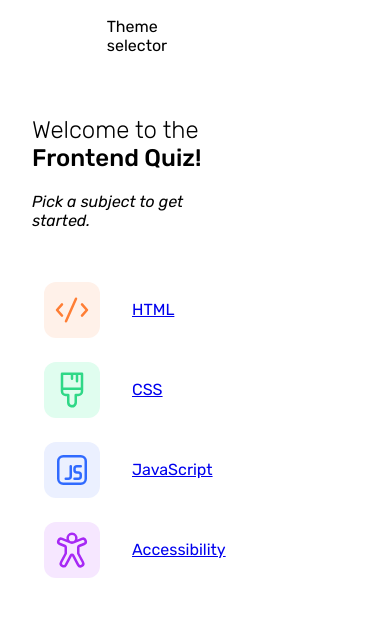
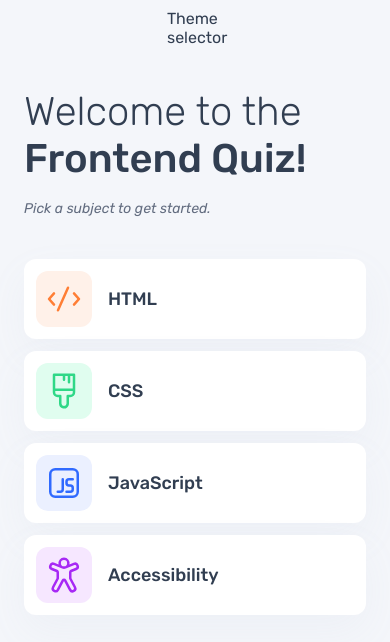
Before and after one commit to ryanbradley-webdev/frontend-quiz, a Vue app: page / in a window 390 px wide. Shown: the top 642 px of the page. Built offline with nearby package versions, Linux system fonts and the light colour scheme.

Commit message:
Add root style variables and update styling for home page for mobile.

```diff
--- a/src/App.vue
+++ b/src/App.vue
@@ -18,5 +18,6 @@ main {
   row-gap: 40px;
   padding-inline: 24px;
   padding-block: 32px;
+  width: 100%;
 }
 </style>
--- a/src/assets/base.css
+++ b/src/assets/base.css
@@ -1,3 +1,34 @@
+:root {
+  --clr-white-pri: #FFF;
+  --clr-light-grey: #F4F6FA;
+  --clr-grey-navy: #626C7F;
+  --clr-dark-navy: #313E51;
+  --font-size-head-lg: 40px;
+  --font-size-body-sm: 14px;
+  --line-height-body-sm: 150%;
+}
+
+@media screen and (min-width: 481px) {
+  :root {
+    --font-size-head-lg: 64px;
+    --font-size-body-sm: 12px;
+  }
+}
+
+*,
+*::before,
+*::after {
+  margin: 0;
+  padding: 0;
+  box-sizing: border-box;
+}
+
 html {
+  color: var(--clr-dark-navy);
+  background-color: var(--clr-light-grey);
   font-family: 'Rubik';
 }
+
+#app {
+  width: 100%;
+}
--- a/src/components/LinkItem.vue
+++ b/src/components/LinkItem.vue
@@ -55,7 +55,15 @@ const {
 .link-container {
   display: flex;
   align-items: center;
-  gap: 32px;
+  gap: 16px;
   padding: 12px;
+  width: 100%;
+  color: inherit;
+  background-color: var(--clr-white-pri);
+  border-radius: 12px;
+  text-decoration: none;
+  font-size: 18px;
+  font-weight: 500;
+  box-shadow: 0 16px 40px #8fa0c211;
 }
 </style>
--- a/src/views/HomeView.vue
+++ b/src/views/HomeView.vue
@@ -33,6 +33,7 @@ import { data } from '../data/data'
 
 <style>
 h1 {
+  font-size: var(--font-size-head-lg);
   font-weight: 300;
 }
 
@@ -40,8 +41,17 @@ strong {
   font-weight: 500;
 }
 
+em {
+  display: block;
+  margin-top: 16px;
+  color: var(--clr-grey-navy);
+  font-size: var(--font-size-body-sm);
+  line-height: var(--line-height-body-sm);
+}
+
 .quizzes {
   display: grid;
+  row-gap: 12px;
+  width: 100%;
 }
 </style>
-../data/data
```
